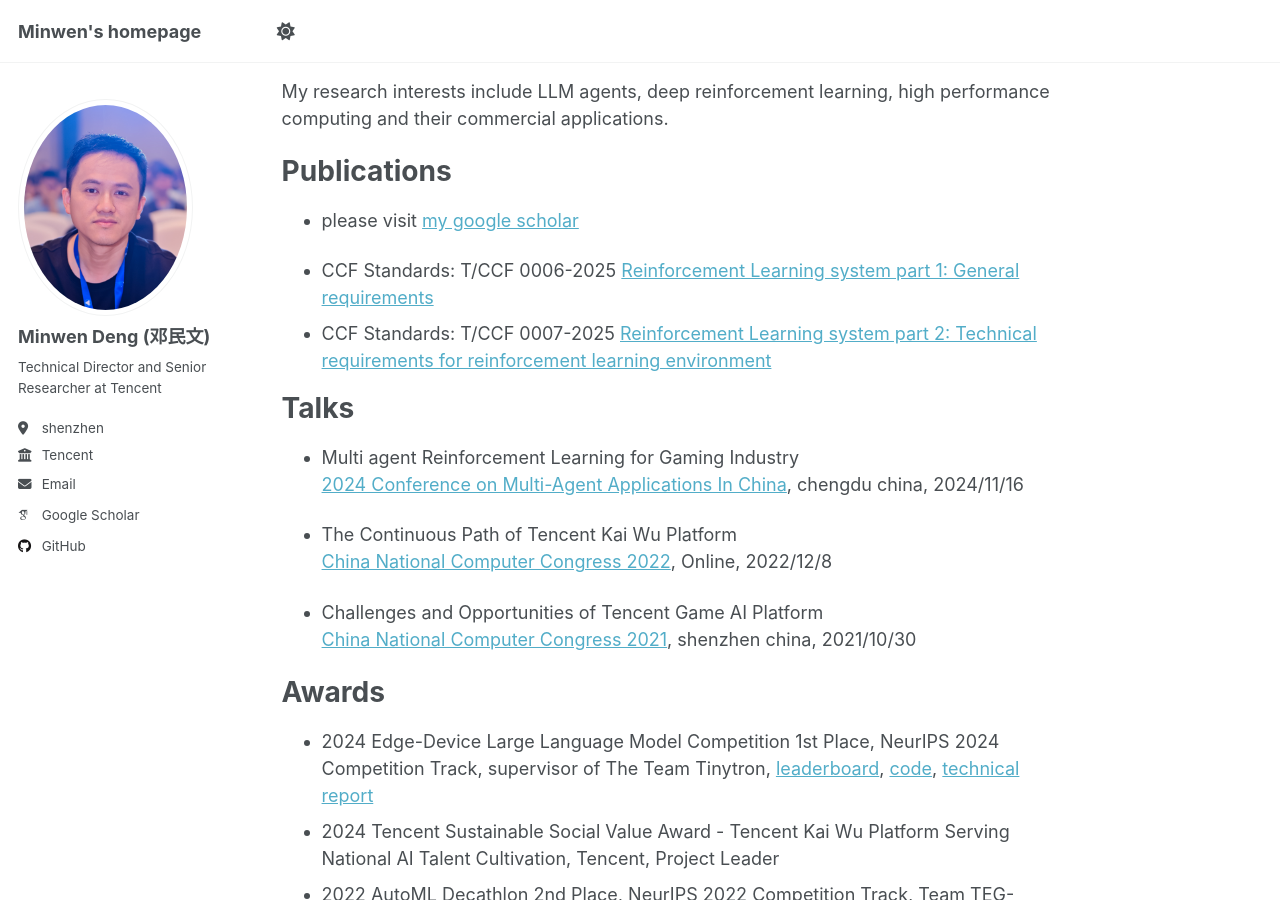
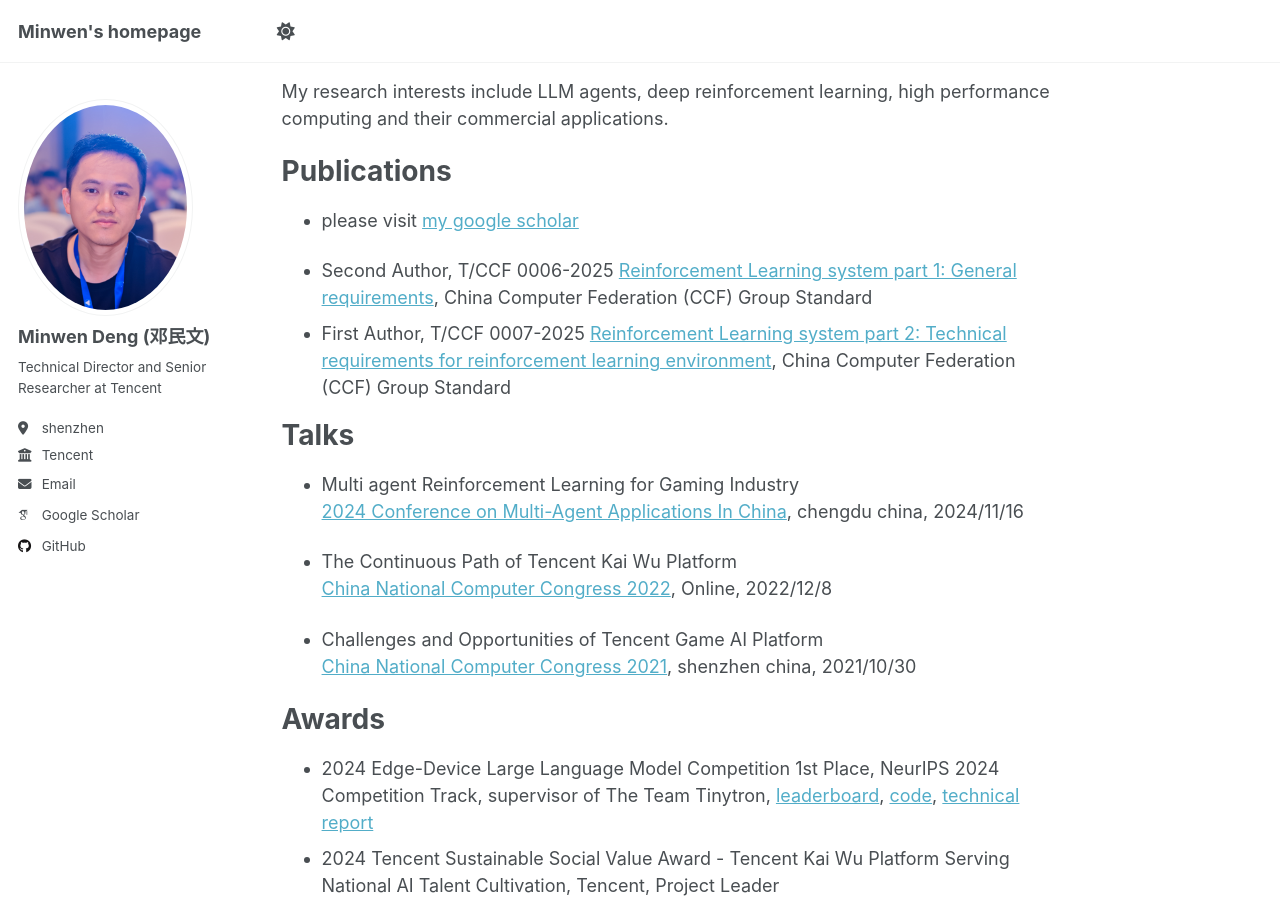
Before and after one commit to dengminwen/dengminwen.github.io, a Jekyll site: the page built from _pages/about.md, in a window 1280 px wide and 900 px high, scrolled down 508 px. Built offline with Jekyll 4.4.1, drawn with Linux system fonts in a browser that asks for light colours; some web fonts are replaced; a script that is not in the unit is left out.

Commit message:
Update about.md

```diff
--- a/_pages/about.md
+++ b/_pages/about.md
@@ -21,8 +21,8 @@ Publications
 ======
 - please visit [my google scholar](https://scholar.google.com/citations?hl=en&user=ITTsOOcAAAAJ)
 
-- CCF Standards: T/CCF 0006-2025 [Reinforcement Learning system part 1: General requirements](https://www.ccf.org.cn/Standards/ccfbz/ccf-yfbbz/2025-06-05/843338.shtml) <br>
-- CCF Standards: T/CCF 0007-2025 [Reinforcement Learning system part 2: Technical requirements for reinforcement learning environment](https://www.ccf.org.cn/Standards/ccfbz/ccf-yfbbz/2025-06-05/843339.shtml) <br>
+- Second Author, T/CCF 0006-2025 [Reinforcement Learning system part 1: General requirements](https://www.ccf.org.cn/Standards/ccfbz/ccf-yfbbz/2025-06-05/843338.shtml), China Computer Federation (CCF) Group Standard <br>
+- First Author, T/CCF 0007-2025 [Reinforcement Learning system part 2: Technical requirements for reinforcement learning environment](https://www.ccf.org.cn/Standards/ccfbz/ccf-yfbbz/2025-06-05/843339.shtml), China Computer Federation (CCF) Group Standard <br>
 
 
 Talks
```
